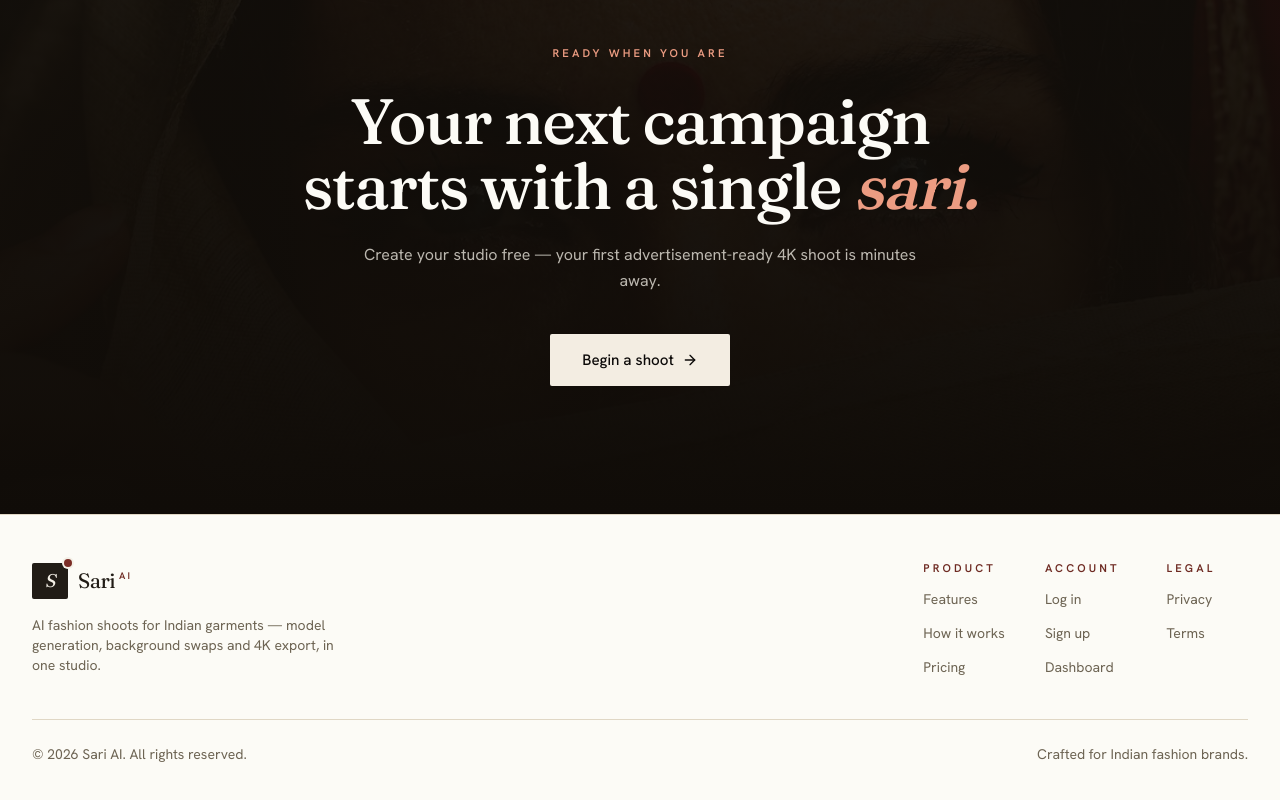
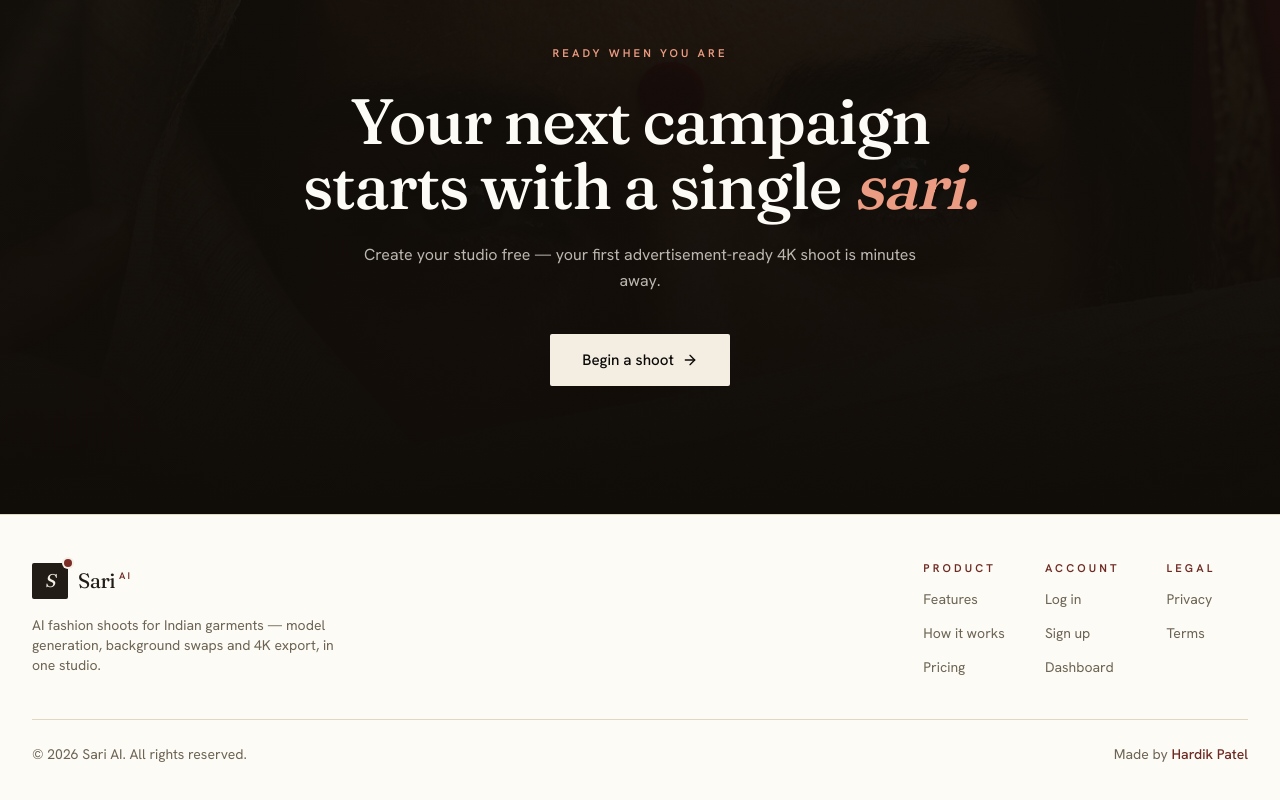
Before and after one commit to patelhardik369/AI-Cloth, a Next.js app: page / in a window 1280 px wide. Shown: the part 5096-5896 px from the top of the page. Built offline with nearby package versions, Linux system fonts and the light colour scheme; no server answers.

Commit message:
Update SiteFooter to credit Hardik Patel and add image generation API cost breakdown documentation

```diff
--- a/components/site-footer.tsx
+++ b/components/site-footer.tsx
@@ -41,7 +41,17 @@ export function SiteFooter() {
         </div>
         <div className="mt-10 flex flex-col items-center justify-between gap-3 border-t border-border pt-6 text-sm text-muted sm:flex-row">
           <p>© {new Date().getFullYear()} Sari AI. All rights reserved.</p>
-          <p>Crafted for Indian fashion brands.</p>
+          <p>
+            Made by{" "}
+            <a
+              href="https://www.hardikpatel.site/"
+              target="_blank"
+              rel="noopener noreferrer"
+              className="font-medium text-accent-strong underline-offset-4 transition-colors hover:underline"
+            >
+              Hardik Patel
+            </a>
+          </p>
         </div>
       </div>
     </footer>
```
Also changed, not shown: 1 other file (tests, documents, lock files or other folders).
